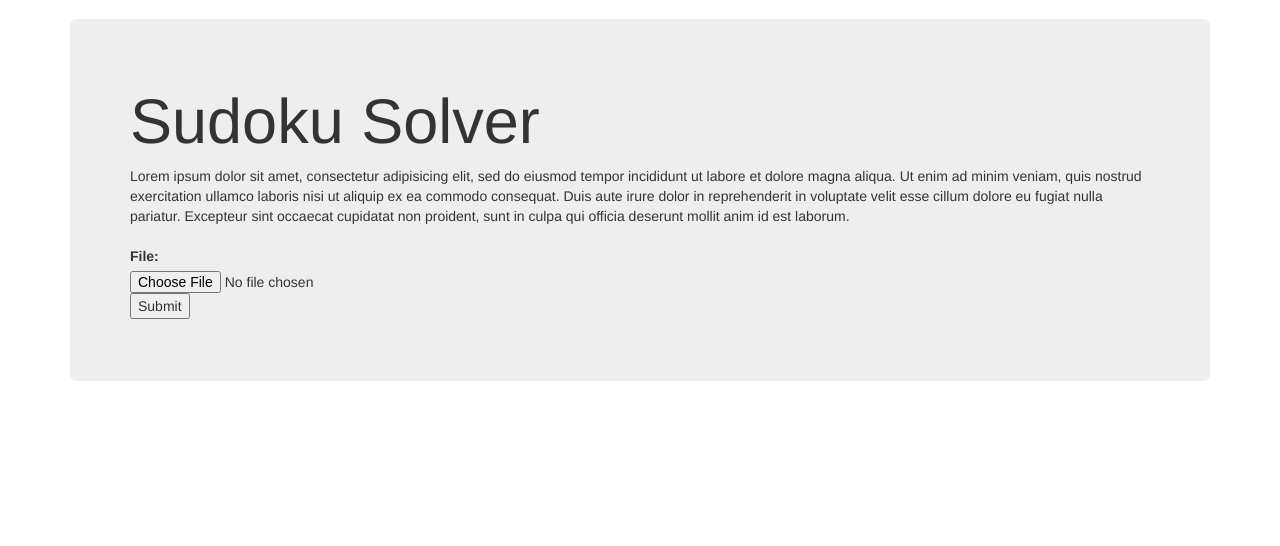
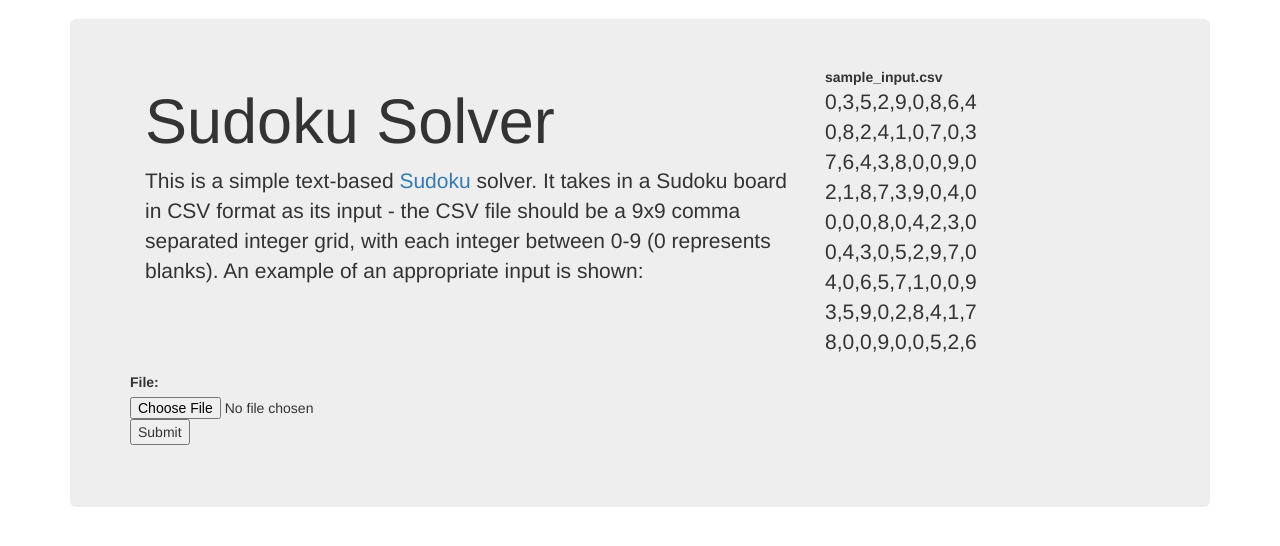
Before and after one commit to hyperbit/sudoku-solver-app, a Django app: page / in a window 1280 px wide. Shown: the part 51-597 px from the top of the page. Run offline with Django 3.2, Linux system fonts and the light colour scheme; some libraries are stand-ins or nearby versions.

Commit message:
Added description

```diff
--- a/templates/base.html
+++ b/templates/base.html
@@ -41,11 +41,26 @@
 
     <!-- Jumbotron -->
     <div class="jumbotron">
-      <h1>Sudoku Solver</h1>
-      {% lorem 1p %}
-      <br>
-      {{ question }}
-      <br>
+      <div class="col-md-8">
+        <h1>Sudoku Solver</h1>
+        <p>
+          This is a simple text-based <a href="http://www.sudoku.name/rules/en">Sudoku</a> solver. It takes in a Sudoku board in CSV format as its input - the CSV file should be a 9x9 comma separated integer grid, with each integer between 0-9 (0 represents blanks). An example of an appropriate input is shown:
+        </p>
+      </div>
+      <div class="col-md-4">
+        <strong>sample_input.csv</strong>
+        <p>
+          0,3,5,2,9,0,8,6,4<br>
+          0,8,2,4,1,0,7,0,3<br>
+          7,6,4,3,8,0,0,9,0<br>
+          2,1,8,7,3,9,0,4,0<br>
+          0,0,0,8,0,4,2,3,0<br>
+          0,4,3,0,5,2,9,7,0<br>
+          4,0,6,5,7,1,0,0,9<br>
+          3,5,9,0,2,8,4,1,7<br>
+          8,0,0,9,0,0,5,2,6<br>
+        </p>
+      </div>
       <form enctype="multipart/form-data" action="{% url 'sudoku:index' %}" method="post">
         {% csrf_token %}
         {{ form }}
```
